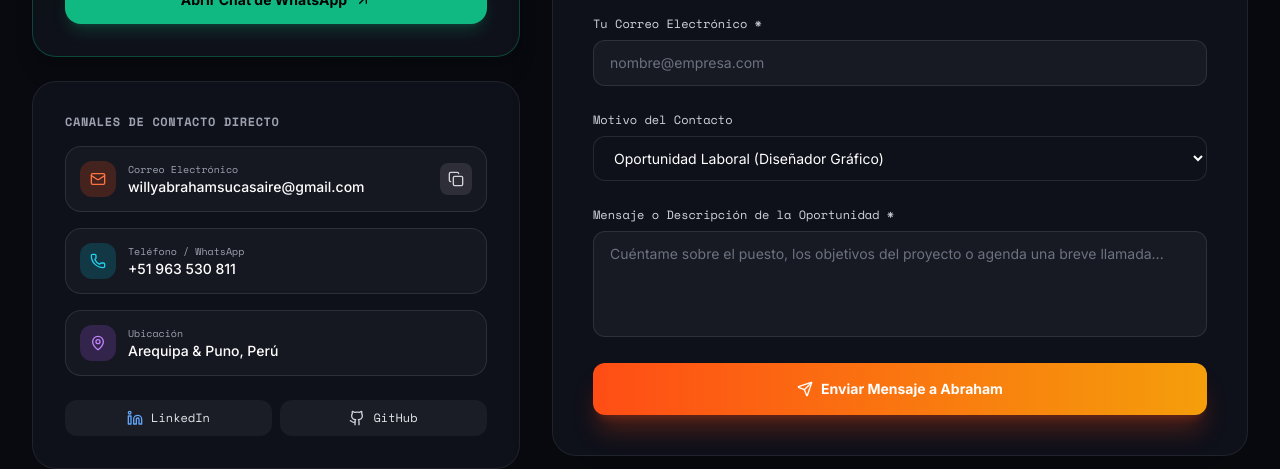
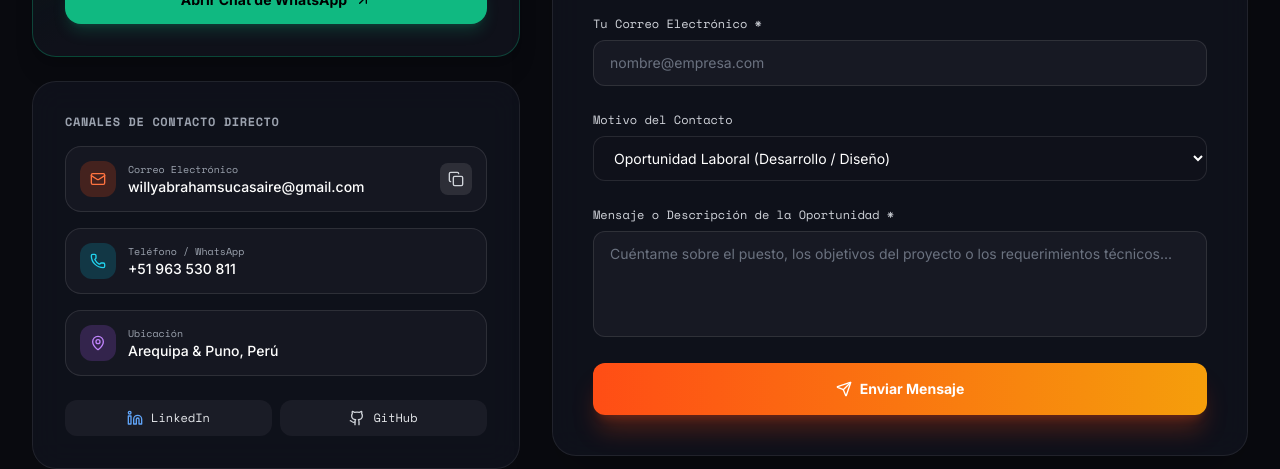
Before and after one commit to AbrahamSucasaire/portafolio_cv, a Next.js app: page / in a window 1280 px wide. Shown: the part 9200-9669 px from the top of the page. Built offline with nearby package versions, Linux system fonts and the light colour scheme; a web font is replaced by a local one.

Commit message:
feat: formulario de contacto con envio estructurado y diseño original restaurado

```diff
--- a/src/components/ContactSection.tsx
+++ b/src/components/ContactSection.tsx
@@ -10,7 +10,7 @@ export default function ContactSection() {
   const [formData, setFormData] = useState({
     name: "",
     email: "",
-    projectType: "Puesto Diseñador Gráfico",
+    projectType: "Oportunidad Laboral / Puesto",
     message: "",
   });
 
@@ -22,6 +22,20 @@ export default function ContactSection() {
 
   const handleSubmit = (e: React.FormEvent) => {
     e.preventDefault();
+
+    const formattedMessage = [
+      "¡Hola Willy Abraham! Te contacto desde tu portafolio web:",
+      "",
+      `*• Nombre / Empresa:* ${formData.name}`,
+      `*• Correo:* ${formData.email}`,
+      `*• Motivo:* ${formData.projectType}`,
+      "",
+      "*• Mensaje:*",
+      formData.message
+    ].join("\n");
+
+    const whatsappUrl = `https://api.whatsapp.com/send?phone=51963530811&text=${encodeURIComponent(formattedMessage)}`;
+    window.open(whatsappUrl, "_blank");
     setFormSubmitted(true);
   };
 
@@ -228,12 +242,12 @@ export default function ContactSection() {
                       onChange={(e) => setFormData({ ...formData, projectType: e.target.value })}
                       className="w-full px-4 py-3 rounded-xl bg-canvas-900 border border-white/10 text-white text-sm focus:outline-none focus:border-brand-500 transition-colors"
                     >
-                      <option value="Puesto Diseñador Gráfico">Oportunidad Laboral (Diseñador Gráfico)</option>
-                      <option value="Identidad de Marca">Proyecto de Branding / Identidad Visual</option>
-                      <option value="Editorial y Posters">Diseño Editorial / Cartelería</option>
-                      <option value="Fotografía y Lightroom">Curaduría Fotográfica & Retoque</option>
-                      <option value="UI/UX y Web">Diseño UI/UX y Desarrollo Web</option>
-                      <option value="Otro">Otro Asunto</option>
+                      <option value="Oportunidad Laboral (Desarrollo / Diseño)">Oportunidad Laboral (Desarrollo / Diseño)</option>
+                      <option value="Desarrollo de Software & Web">Desarrollo de Software & Web (Next.js / .NET / Flutter)</option>
+                      <option value="Marketing Digital & Social Commerce">Marketing Digital & Social Media (E-Commerce)</option>
+                      <option value="Branding & Identidad Visual">Branding & Identidad Visual de Marca</option>
+                      <option value="Fotografía & Retoque en Lightroom">Fotografía Comercial & Color Grading (Lightroom)</option>
+                      <option value="Otro Asunto">Otro Asunto</option>
                     </select>
                   </div>
 
@@ -245,7 +259,7 @@ export default function ContactSection() {
                     <textarea
                       required
                       rows={4}
-                      placeholder="Cuéntame sobre el puesto, los objetivos del proyecto o agenda una breve llamada..."
+                      placeholder="Cuéntame sobre el puesto, los objetivos del proyecto o los requerimientos técnicos..."
                       value={formData.message}
                       onChange={(e) => setFormData({ ...formData, message: e.target.value })}
                       className="w-full px-4 py-3 rounded-xl bg-white/[0.04] border border-white/10 text-white placeholder-gray-500 text-sm focus:outline-none focus:border-brand-500 transition-colors resize-none"
@@ -258,7 +272,7 @@ export default function ContactSection() {
                     className="w-full flex items-center justify-center gap-2 py-4 rounded-xl bg-gradient-to-r from-brand-500 to-amber-500 hover:from-brand-600 hover:to-amber-600 text-white font-bold text-sm shadow-xl shadow-brand-500/25 transition-all hover:scale-[1.02] active:scale-[0.98]"
                   >
                     <Send className="w-4 h-4" />
-                    <span>Enviar Mensaje a Abraham</span>
+                    <span>Enviar Mensaje</span>
                   </button>
                 </form>
               )}
```
